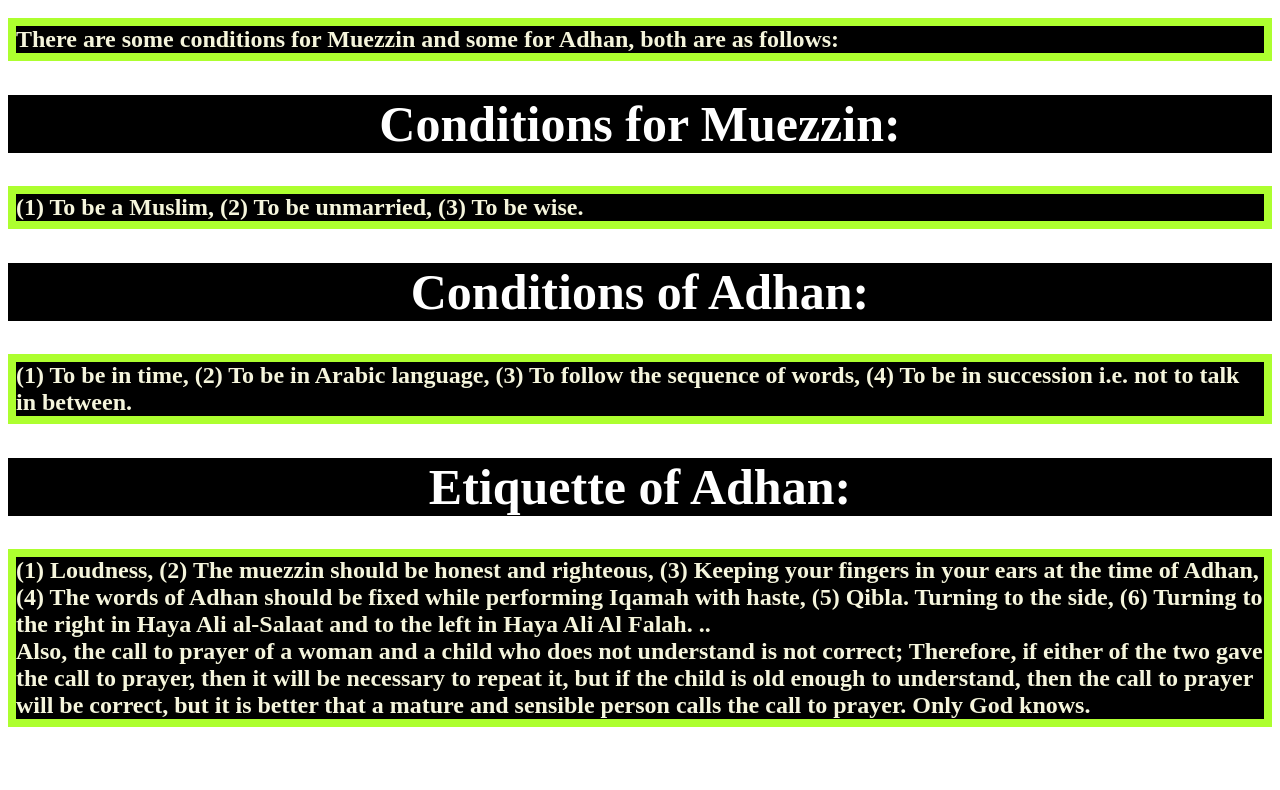
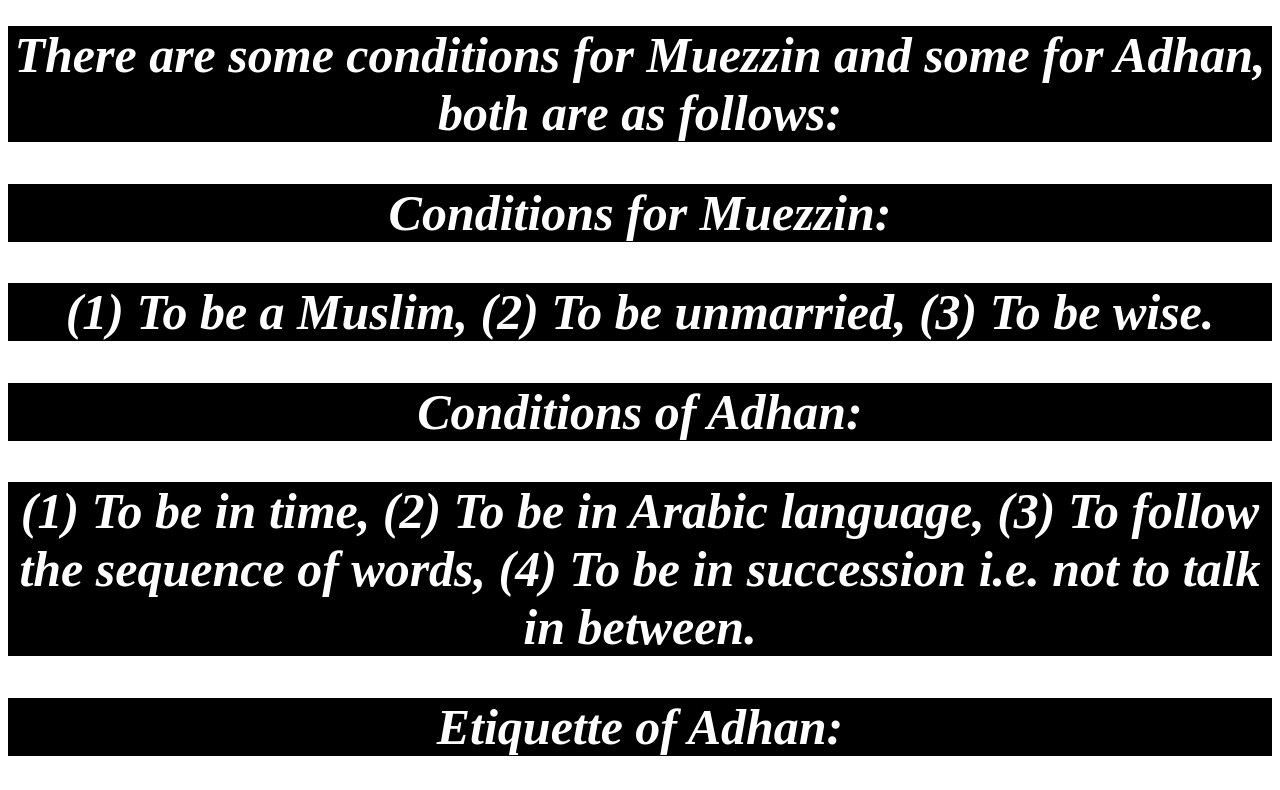
Before and after one commit to Atif32304/Atif32304, a plain HTML site: page idex.html in a window 1280 px wide. Shown: the part 719-1509 px from the top of the page. Before the commit the page ends 1466 px from the top, so only its background shows below. Drawn offline with Linux system fonts and the light colour scheme.

Commit message:
be happy

```diff
--- a/html.css
+++ b/html.css
@@ -1,15 +1,14 @@
-h1{ color: white;font-size: 50px;font-style: initial;text-align: center;background-color: black;}
-h2{ color:black;background-color: black ;border: solid 8px greenyellow;}
-.heading{
-    font: size 8px;
-    color: beige;
+h1{ color:white;font-size: 50px;font-style: italic;text-align: center;background-color: black;}
+h2{ color:white;font-size: 50px;font-style: italic;text-align: center;background-color: black;}
+h3{ font-size: 50px;}
+h4{
+ font-size: 50px;
 }
-.Atif{
-font: 8px;
-color: beige;
-
- }
- .saleem{
-    font: 8px;
-    color: beige;
- }
+.link:hover{
+    color: white;
+    background: black;
+}
+.link:hover{
+    color: white;
+    background: black;
+}
```
